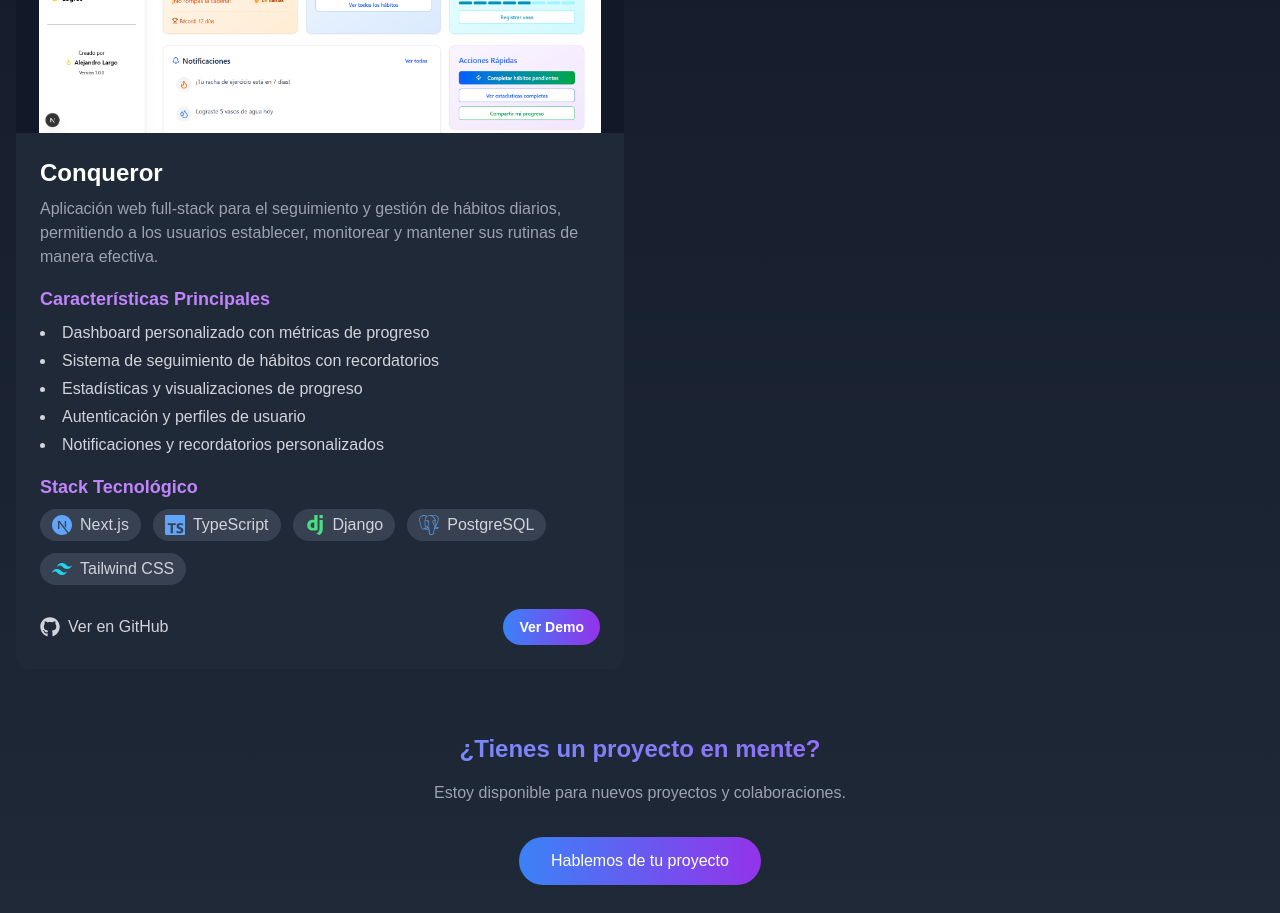
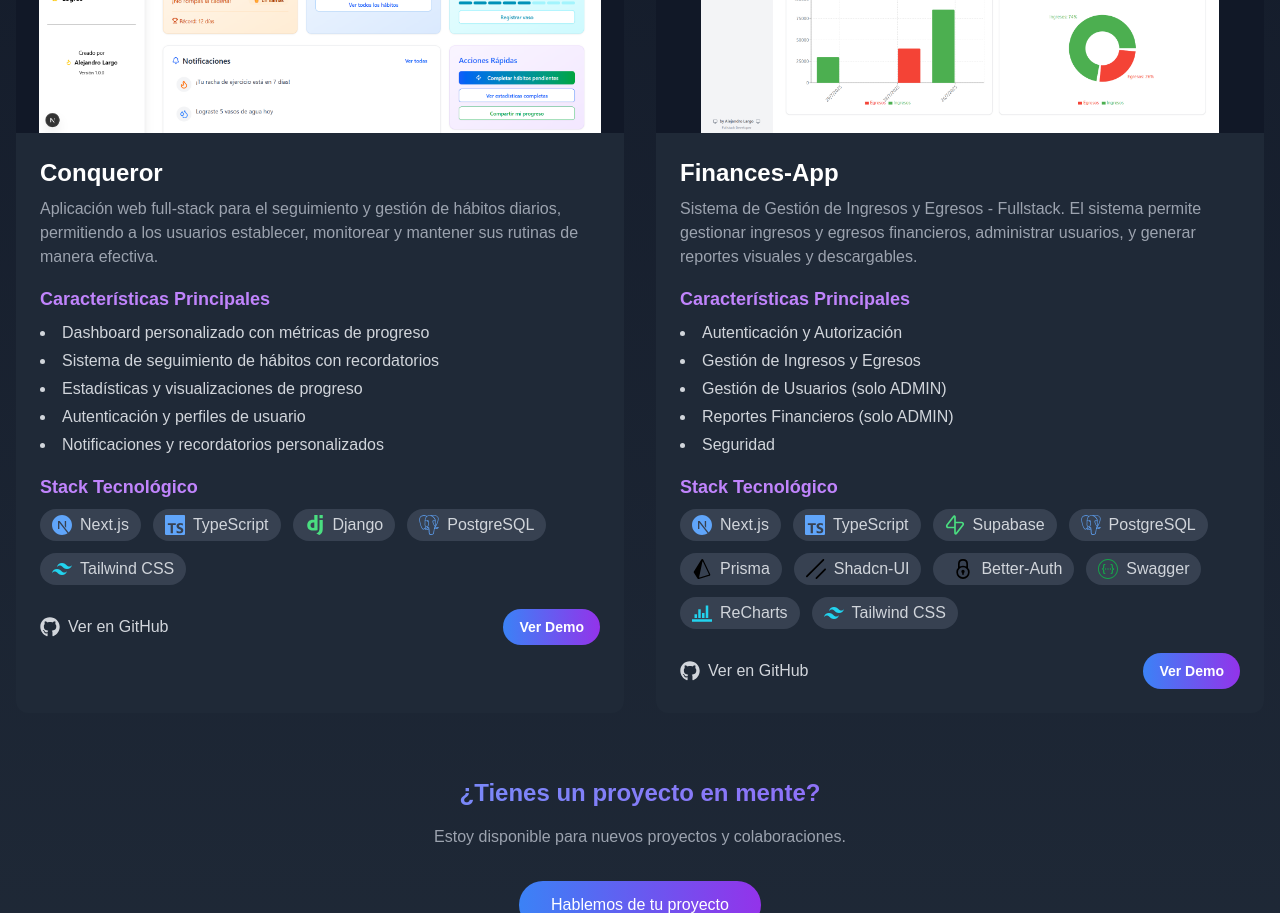
Before and after one commit to AlejandroLargo1031/portafolio-web, a Next.js app: page /pages/projects in a window 1280 px wide. Shown: the part 460-1373 px from the top of the page. Built offline with nearby package versions, Linux system fonts and the light colour scheme.

Commit message:
add finances app

```diff
--- a/app/pages/projects/page.tsx
+++ b/app/pages/projects/page.tsx
@@ -2,8 +2,12 @@
 
 import Navbar from '../../components/Navbar';
 import Image from 'next/image';
-import { SiNextdotjs, SiDjango, SiPostgresql, SiTailwindcss, SiTypescript } from 'react-icons/si';
+import { SiNextdotjs, SiDjango, SiPostgresql, SiTailwindcss, SiTypescript, SiPrisma, SiShadcnui } from 'react-icons/si';
 import { FaGithub } from 'react-icons/fa';
+import { RiSupabaseLine } from 'react-icons/ri';
+import { GrSecure } from 'react-icons/gr';
+import { ImStatsBars } from 'react-icons/im';
+import { SiSwagger } from 'react-icons/si';
 
 // Componente del cliente para el botón de GitHub
 function GitHubButton() {
@@ -34,11 +38,13 @@ export default function Projects() {
             Mis Proyectos
           </h1>
           <p className="text-gray-400 text-lg max-w-2xl mx-auto">
-            Explora mi portafolio de proyectos donde aplico mis habilidades y conocimientos en desarrollo web.
+            Explora mi portafolio de proyectos donde aplico mis habilidades y
+            conocimientos en desarrollo web.
           </p>
         </div>
 
         <div className="grid grid-cols-1 md:grid-cols-2 gap-8">
+          <div className="grid grid-cols-1 gap-8">
             <a
               href="https://app-habitos-ruddy.vercel.app/"
               target="_blank"
@@ -56,14 +62,19 @@ export default function Projects() {
                 />
               </div>
               <div className="p-6">
-              <h2 className="text-2xl font-bold text-white mb-2">Conqueror</h2>
+                <h2 className="text-2xl font-bold text-white mb-2">
+                  Conqueror
+                </h2>
                 <p className="text-gray-400 mb-4">
-                Aplicación web full-stack para el seguimiento y gestión de hábitos diarios,
-                permitiendo a los usuarios establecer, monitorear y mantener sus rutinas de manera efectiva.
+                  Aplicación web full-stack para el seguimiento y gestión de
+                  hábitos diarios, permitiendo a los usuarios establecer,
+                  monitorear y mantener sus rutinas de manera efectiva.
                 </p>
 
                 <div className="mb-4">
-                <h3 className="text-lg font-semibold text-purple-400 mb-2">Características Principales</h3>
+                  <h3 className="text-lg font-semibold text-purple-400 mb-2">
+                    Características Principales
+                  </h3>
                   <ul className="list-disc list-inside text-gray-300 space-y-1">
                     <li>Dashboard personalizado con métricas de progreso</li>
                     <li>Sistema de seguimiento de hábitos con recordatorios</li>
@@ -74,7 +85,9 @@ export default function Projects() {
                 </div>
 
                 <div className="mb-6">
-                <h3 className="text-lg font-semibold text-purple-400 mb-2">Stack Tecnológico</h3>
+                  <h3 className="text-lg font-semibold text-purple-400 mb-2">
+                    Stack Tecnológico
+                  </h3>
                   <div className="flex flex-wrap gap-3">
                     <div className="flex items-center space-x-2 bg-gray-700 px-3 py-1 rounded-full">
                       <SiNextdotjs className="w-5 h-5 text-blue-400" />
@@ -109,6 +122,104 @@ export default function Projects() {
             </a>
           </div>
 
+          <div className="grid grid-cols-1 gap-8">
+            <a
+              href="https://finances-prevalentware-yrvl.vercel.app/"
+              target="_blank"
+              rel="noopener noreferrer"
+              className="block bg-gray-800 rounded-xl overflow-hidden transform hover:scale-105 transition-transform duration-300 cursor-pointer"
+            >
+              <div className="relative h-64 w-full">
+                <Image
+                  src="/app-finances.png"
+                  alt="Finances - Gestor de Finanzas"
+                  fill
+                  className="object-contain bg-gray-900"
+                  sizes="(max-width: 768px) 100vw, 50vw"
+                  priority
+                />
+              </div>
+              <div className="p-6">
+                <h2 className="text-2xl font-bold text-white mb-2">
+                  Finances-App
+                </h2>
+                <p className="text-gray-400 mb-4">
+                Sistema de Gestión de Ingresos y Egresos - Fullstack. El sistema permite gestionar ingresos y egresos financieros, administrar usuarios, y generar reportes visuales y descargables.
+                </p>
+
+                <div className="mb-4">
+                  <h3 className="text-lg font-semibold text-purple-400 mb-2">
+                    Características Principales
+                  </h3>
+                  <ul className="list-disc list-inside text-gray-300 space-y-1">
+                    <li>Autenticación y Autorización</li>
+                    <li>Gestión de Ingresos y Egresos</li>
+                    <li> Gestión de Usuarios (solo ADMIN)</li>
+                    <li>Reportes Financieros (solo ADMIN)</li>
+                    <li>Seguridad</li>
+                  </ul>
+                </div>
+
+                <div className="mb-6">
+                  <h3 className="text-lg font-semibold text-purple-400 mb-2">
+                    Stack Tecnológico
+                  </h3>
+                  <div className="flex flex-wrap gap-3">
+                    <div className="flex items-center space-x-2 bg-gray-700 px-3 py-1 rounded-full">
+                      <SiNextdotjs className="w-5 h-5 text-blue-400" />
+                      <span className="text-gray-300">Next.js</span>
+                    </div>
+                    <div className="flex items-center space-x-2 bg-gray-700 px-3 py-1 rounded-full">
+                      <SiTypescript className="w-5 h-5 text-blue-400" />
+                      <span className="text-gray-300">TypeScript</span>
+                    </div>
+                    <div className="flex items-center space-x-2 bg-gray-700 px-3 py-1 rounded-full">
+                      <RiSupabaseLine className="w-5 h-5 text-green-400" />
+                      <span className="text-gray-300">Supabase</span>
+                    </div>
+                    <div className="flex items-center space-x-2 bg-gray-700 px-3 py-1 rounded-full">
+                      <SiPostgresql className="w-5 h-5 text-blue-400" />
+                      <span className="text-gray-300">PostgreSQL</span>
+                    </div>
+                    <div className="flex items-center space-x-2 bg-gray-700 px-3 py-1 rounded-full">
+                      <SiPrisma className="w-5 h-5 text-black" />
+                      <span className="text-gray-300">Prisma</span>
+                    </div>
+                    <div className="flex items-center space-x-2 bg-gray-700 px-3 py-1 rounded-full">
+                      <SiShadcnui className="w-5 h-5 text-black" />
+                      <span className="text-gray-300">Shadcn-UI</span>
+                    </div>
+                    <div className="flex items-center space-x-2 bg-gray-700 px-3 py-1 rounded-full">
+                    <i className="bxl bx-better-auth" />
+                      <GrSecure className="w-5 h-5 text-black" />
+                      <span className="text-gray-300">Better-Auth</span>
+                    </div>
+                    <div className="flex items-center space-x-2 bg-gray-700 px-3 py-1 rounded-full">
+                      <SiSwagger className="w-5 h-5 text-green-600" />
+                      <span className="text-gray-300">Swagger</span>
+                    </div>
+                    <div className="flex items-center space-x-2 bg-gray-700 px-3 py-1 rounded-full">
+                      <ImStatsBars className="w-5 h-5 text-cyan-400" />
+                      <span className="text-gray-300">ReCharts</span>
+                    </div>
+                    <div className="flex items-center space-x-2 bg-gray-700 px-3 py-1 rounded-full">
+                      <SiTailwindcss className="w-5 h-5 text-cyan-400" />
+                      <span className="text-gray-300">Tailwind CSS</span>
+                    </div>
+                  </div>
+                </div>
+
+                <div className="flex justify-between items-center">
+                  <GitHubButton />
+                  <span className="bg-gradient-to-r from-blue-500 to-purple-600 text-white px-4 py-2 rounded-full text-sm font-semibold">
+                    Ver Demo
+                  </span>
+                </div>
+              </div>
+            </a>
+          </div>
+        </div>
+
         <div className="text-center mt-16">
           <h2 className="text-2xl font-bold mb-4 bg-gradient-to-r from-blue-400 to-purple-500 bg-clip-text text-transparent">
             ¿Tienes un proyecto en mente?
```
Also changed, not shown: public/app-finances.png (added). Lines whose indentation alone changed are shown as unchanged.
